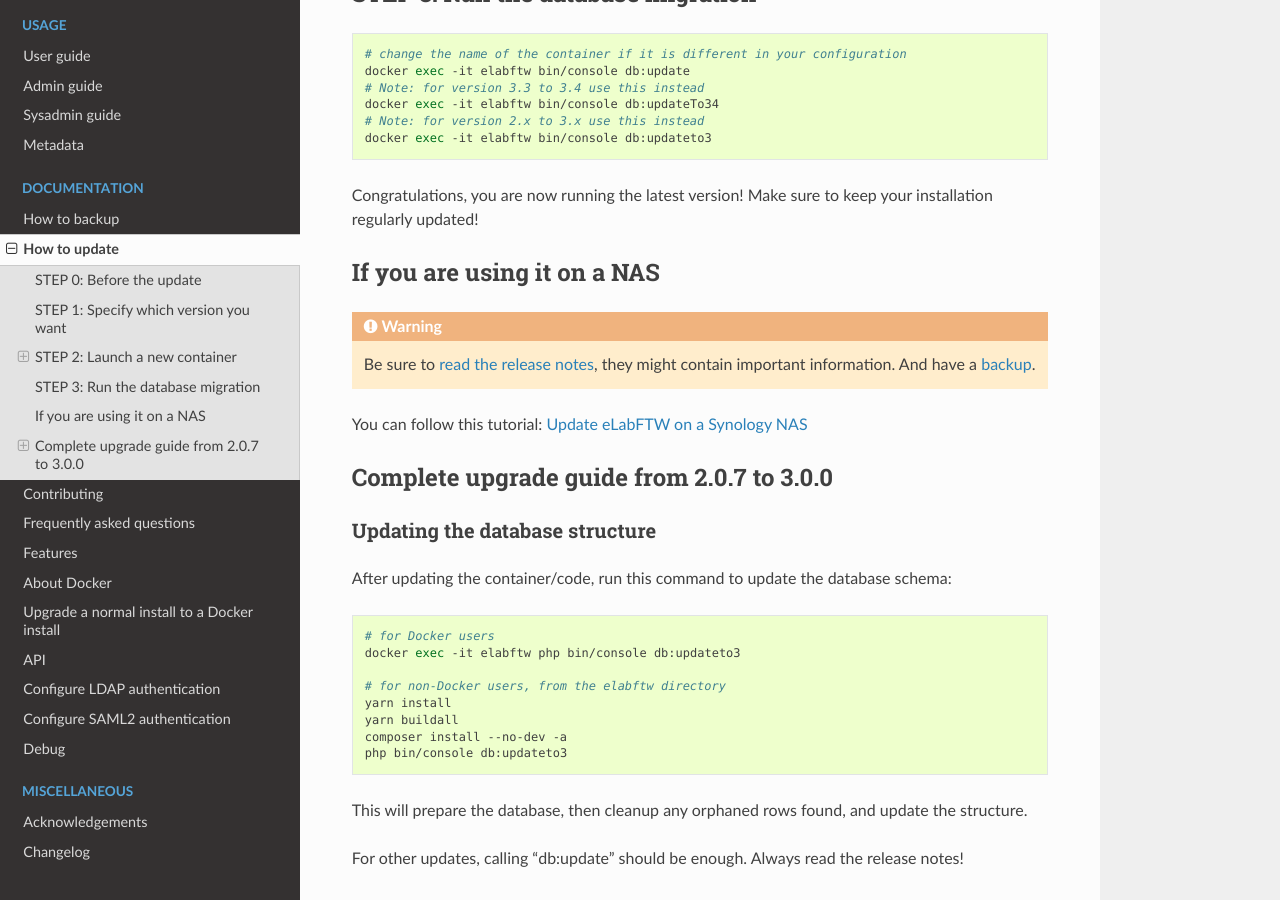
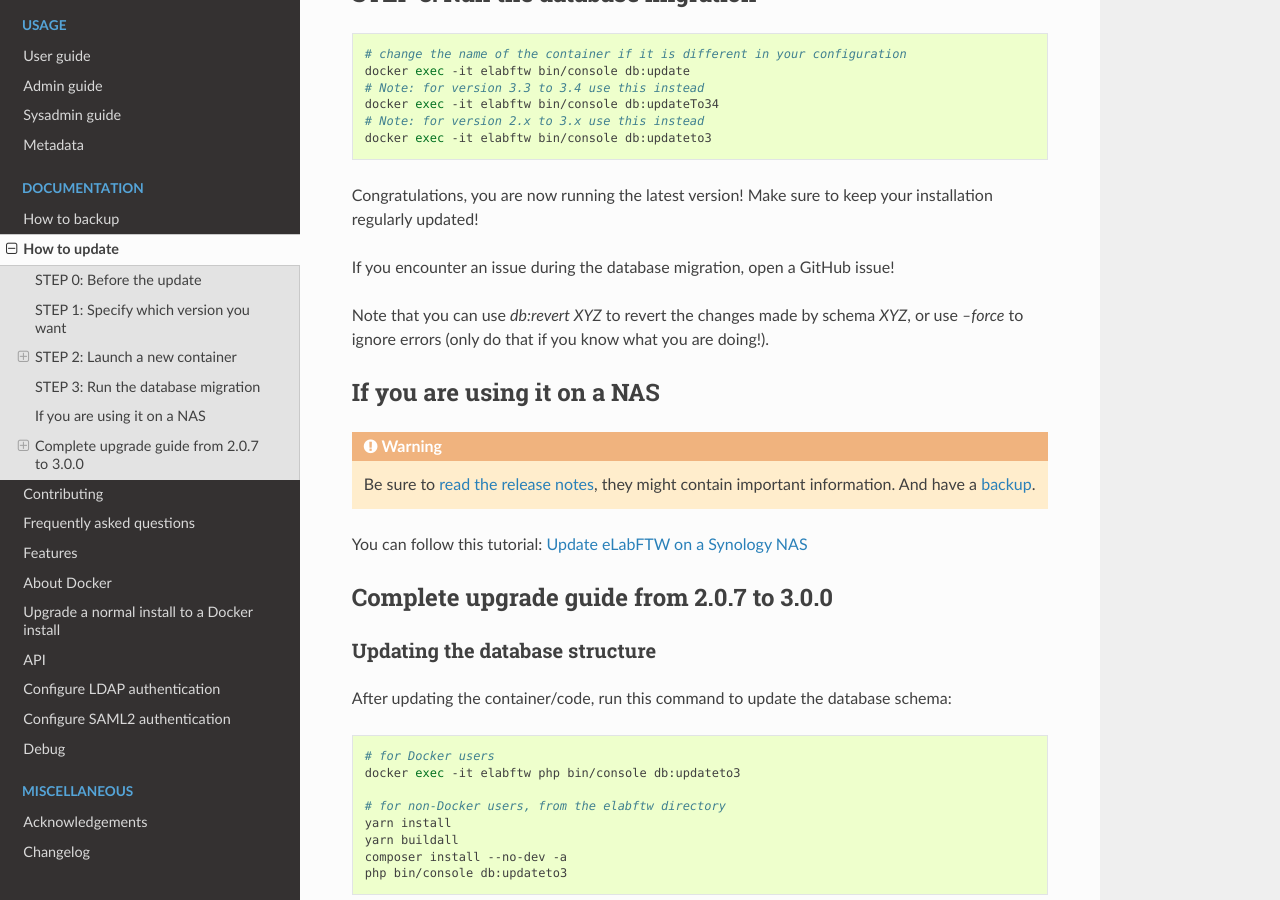
Before and after one commit to elabftw/elabdoc, a Sphinx documentation site: the page built from doc/how-to-update.rst, in a window 1280 px wide and 900 px high, scrolled down 1233 px. Built offline with Sphinx 7.4.7 and the Read the Docs theme 2.0.0, drawn with Linux system fonts in a browser that asks for light colours.

Commit message:
add note about db:rever and --force options

```diff
--- a/doc/how-to-update.rst
+++ b/doc/how-to-update.rst
@@ -60,6 +60,10 @@
 
 Congratulations, you are now running the latest version! Make sure to keep your installation regularly updated!
 
+If you encounter an issue during the database migration, open a GitHub issue!
+
+Note that you can use `db:revert XYZ` to revert the changes made by schema `XYZ`, or use `--force` to ignore errors (only do that if you know what you are doing!).
+
 If you are using it on a NAS
 ============================
 
```
